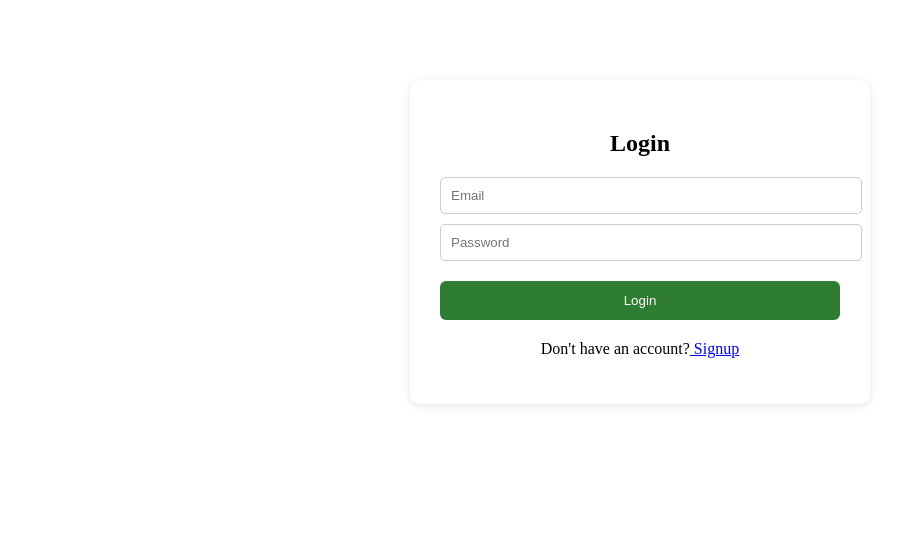
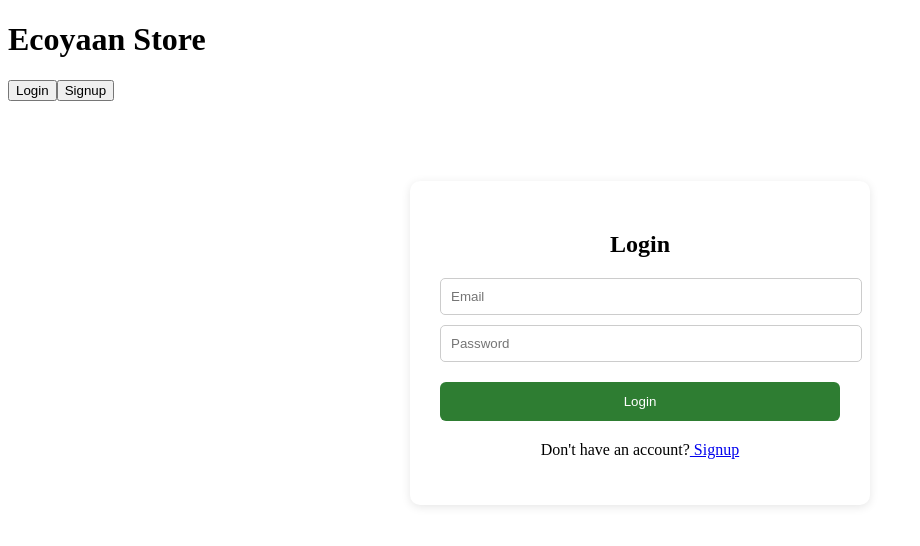
Before and after one commit to Rakshanayak24/ECommerce, a Next.js app: page /auth/login in a window 1280 px wide. Shown: the top 546 px of the page, without its empty margins (0-920 px from the left). Built offline with nearby package versions, Linux system fonts and the light colour scheme.

Commit message:
Update layout.js

```diff
--- a/app/layout.js
+++ b/app/layout.js
@@ -1,6 +1,7 @@
-"use client";
+"use client"; // Must be client for interactive header
 
 import { CartProvider } from "../context/CartContext";
+import Header from "../components/Header";
 
 export default function RootLayout({ children }) {
   return (
@@ -8,8 +9,11 @@ export default function RootLayout({ children }) {
       <head>
         <title>Ecoyaan Checkout</title>
       </head>
-      <body>
-        <CartProvider>{children}</CartProvider>
+      <body className="bg-gray-100 min-h-screen">
+        <CartProvider>
+          <Header /> {/* Header shows login/logout/order buttons */}
+          <main>{children}</main>
+        </CartProvider>
       </body>
     </html>
   );
```
